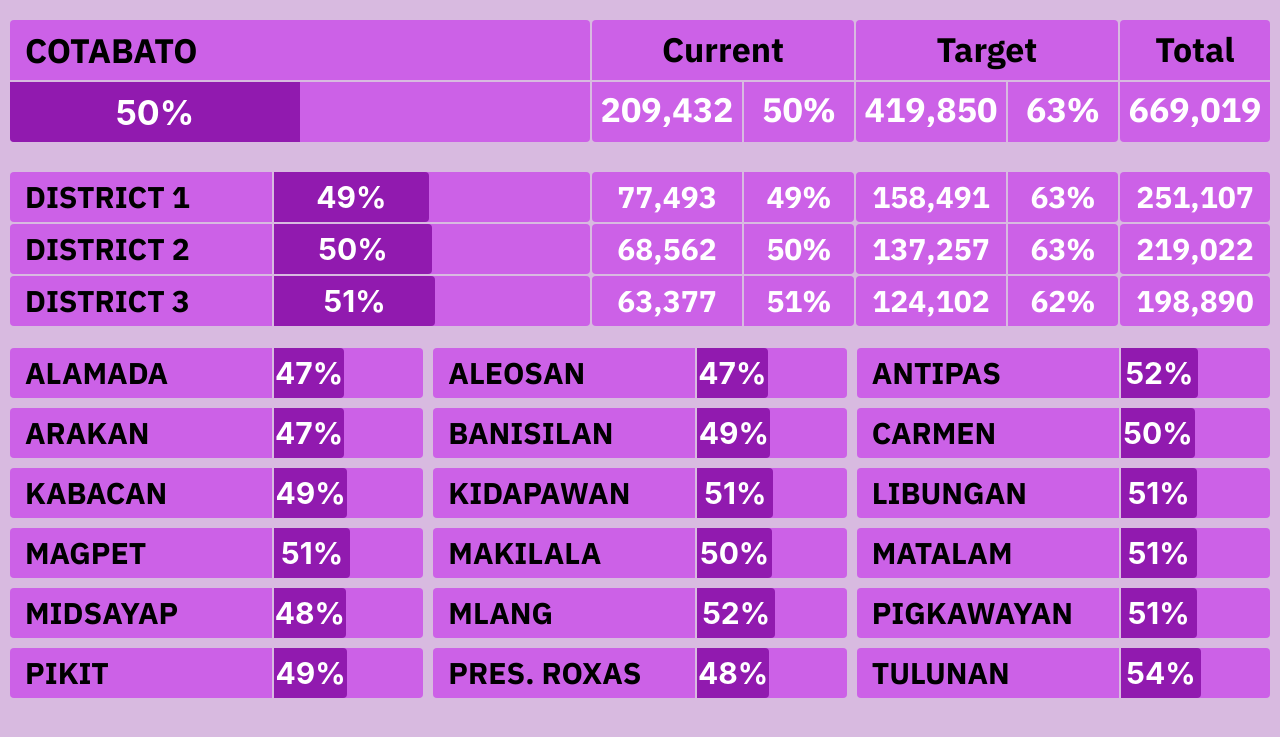
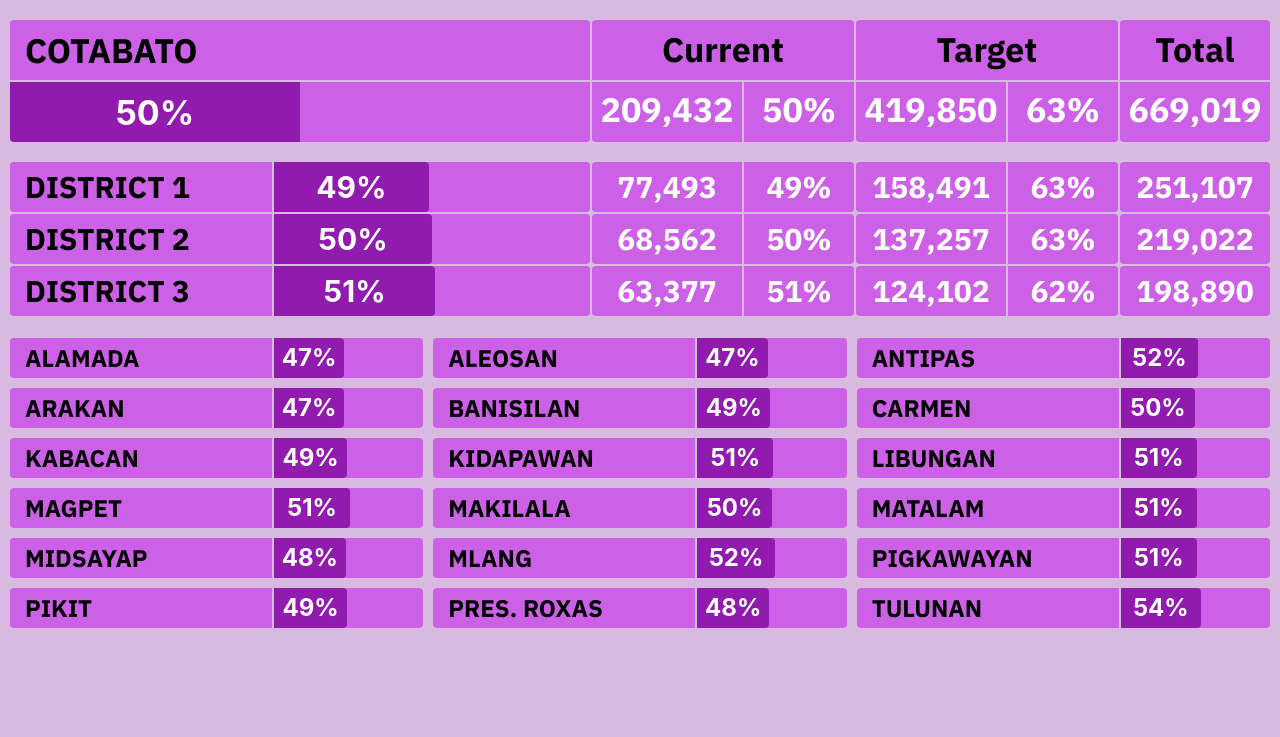
Before and after one commit to pepollms/tracker, a Jekyll site: the page built from index.md, in a window 1280 px wide. Shown: the top 737 px of the page. Built offline with Jekyll 4.4.1, drawn with Linux system fonts in a browser that asks for light colours.

Commit message:
Update styling

```diff
--- a/_sass/default.scss
+++ b/_sass/default.scss
@@ -110,7 +110,7 @@ $detail_small_content: calc((100% - (#{$spacer_length} * 2)) / 3);
     height: 50px;
 }
 
-.height-40 {
+.height-small {
     height: 40px;
 }
 
@@ -227,6 +227,10 @@ div.collapsible-vertical-spacer {
     font-size: 24px;
 }
 
+.font-size-small {
+    font-size: 24px;
+}
+
 .font-size-detail {
     font-size: 30px;
 }
@@ -247,47 +251,20 @@ div.collapsible-vertical-spacer {
 
 
 
-//div.height-40 {
-//    div.font-size-20.font-weight-bold.text-align-middle {
-//        margin: 0;
-//        padding: 0;
-//        padding-top: 10px;
-//    }
-//}
-//
-//div.height-40 {
-//    div.font-size-24.font-weight-bold.text-align-middle {
-//        margin: 0;
-//        padding: 0;
-//        padding-top: 2px;
-//    }
-//    div.font-size-24.font-weight-bold.text-align-middle.text-uppercase {
-//        margin: 0;
-//        padding: 0;
-//        padding-top: 2px;
-//    }
-//}
-//
-//div.height-50 {
-//    div.font-size-20.font-weight-bold.text-align-middle {
-//        margin: 0;
-//        padding: 0;
-//        padding-top: 10px;
-//    }
-//}
-//
-//div.height-50 {
-//    div.font-size-24.font-weight-bold.text-align-middle {
-//        margin: 0;
-//        padding: 0;
-//        padding-top: 6px;
-//    }
-//    div.font-size-24.font-weight-bold.text-align-middle.text-uppercase {
-//        margin: 0;
-//        padding: 0;
-//        padding-top: 8px;
-//    }
-//}
+
+
+div.height-small {
+    div.font-size-small.font-weight-bold.text-align-middle {
+        margin: 0;
+        padding: 0;
+        padding-top: 2px;
+    }
+    div.font-size-small.font-weight-bold.text-align-middle.text-uppercase {
+        margin: 0;
+        padding: 0;
+        padding-top: 2px;
+    }
+}
 
 div.height-detail {
     div.font-size-detail.font-weight-bold.text-align-middle {
--- a/index.md
+++ b/index.md
@@ -83,7 +83,6 @@ layout: home
 
 
 <div class="fix-spacer-h"></div>
-<div class="fix-spacer-h"></div>
 
 
 
@@ -158,13 +157,13 @@ layout: home
     <div id="detail_small_content" class="block d-flex flex-wrap flex-row justify-content-start">
     {% endcomment %}
     <div id="detail_small_content" class="block d-flex flex-grow-1">
-        <div class="info-label-long height-detail bg-label container rounded-left">
-            <div class="font-size-detail font-weight-bold text-uppercase text-left text-align-middle">{{ municipality.name }}</div>
+        <div class="info-label-long height-small bg-label container rounded-left">
+            <div class="font-size-small font-weight-bold text-uppercase text-left text-align-middle">{{ municipality.name }}</div>
         </div>
         <div class="spacer-w2"></div>
-        <div class="progress height-detail flex-grow-1 rounded-0 rounded-top-right rounded-bottom-right">
+        <div class="progress height-small flex-grow-1 rounded-0 rounded-top-right rounded-bottom-right">
             <div class="progress-bar rounded-0 rounded-top-right rounded-bottom-right" role="progressbar" aria-valuenow="{{ site.data.all.total.percent }}" valuemin="0" valuemax="100" style="width:{{ site.data.all.total.percent }}%">
-                <span class="font-size-detail font-weight-bold">{{ municipality.current_percent }}%</span>
+                <span class="font-size-small font-weight-bold">{{ municipality.current_percent }}%</span>
             </div>
         </div>
     </div>
```
